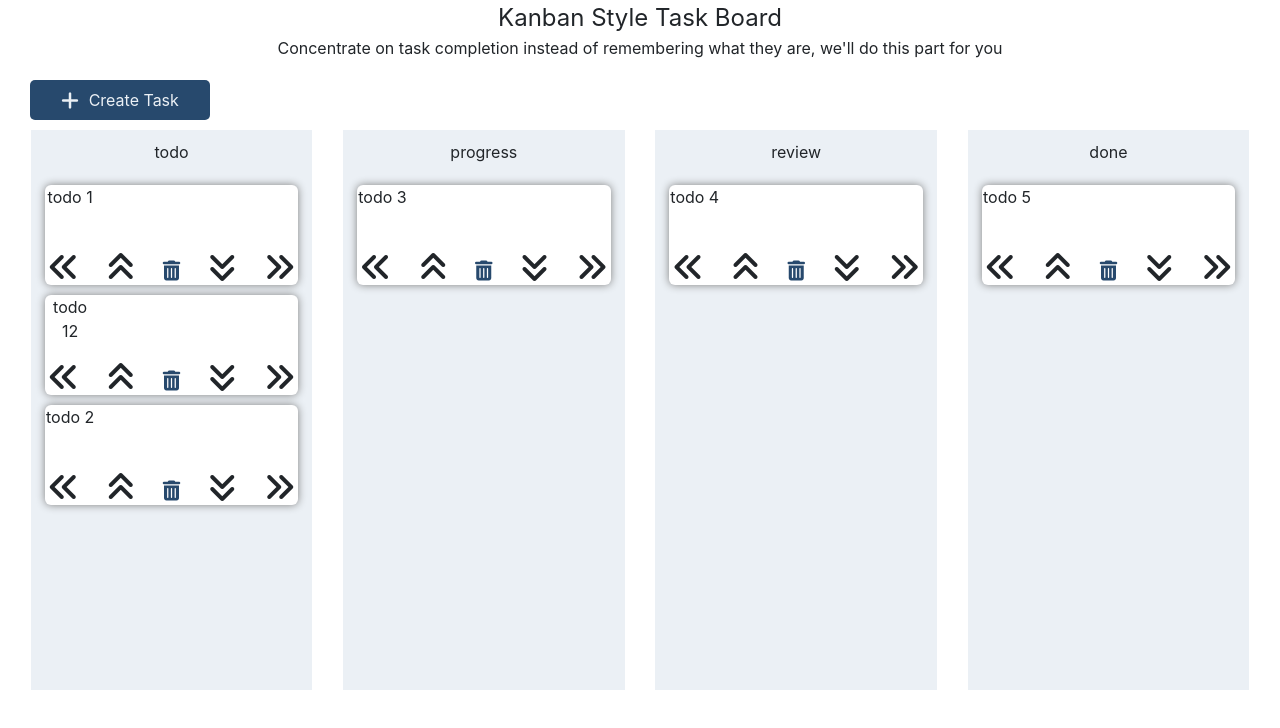
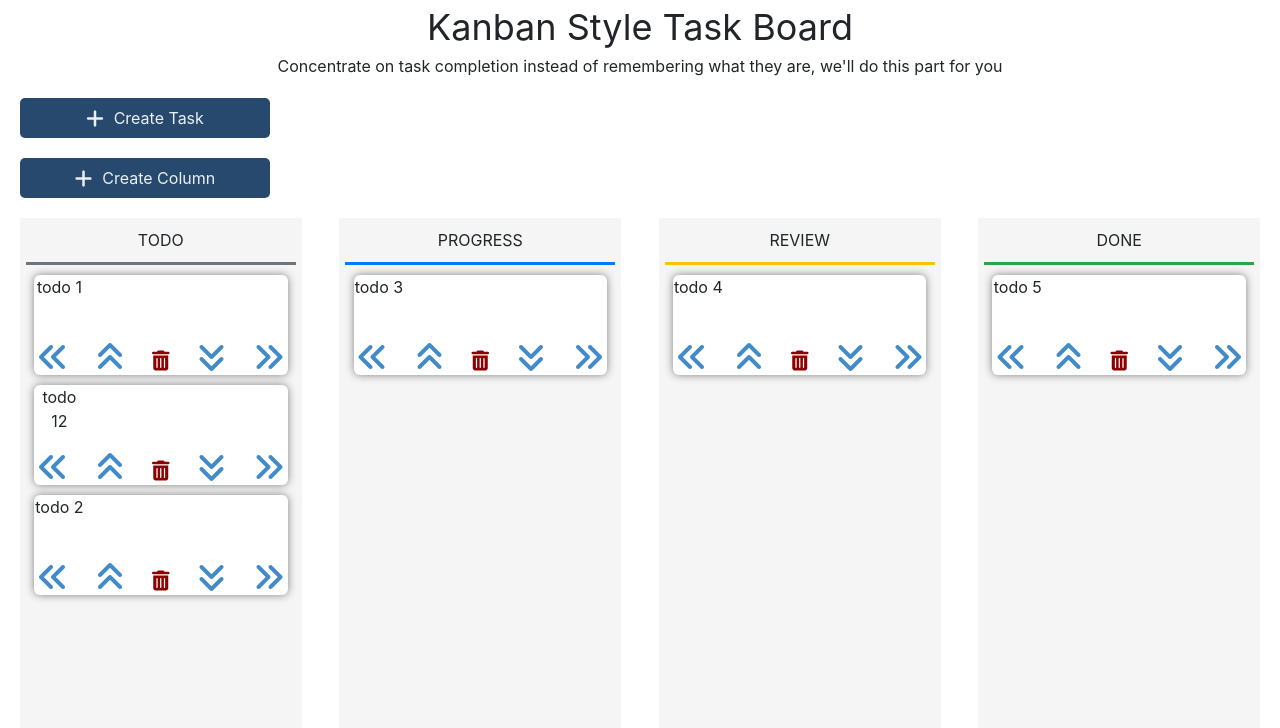
Before and after one commit to pachkovska/kanban-client, a React (Create React App) app: page / in a window 1280 px wide. Shown: the top 728 px of the page. Built offline with nearby package versions, Linux system fonts and the light colour scheme.

Commit message:
implement add workflow column functionality

```diff
--- a/src/App.css
+++ b/src/App.css
@@ -9,29 +9,29 @@
   text-align: center;
 }
 
-.moveTaskButton, .deleteButton {
-  color: var(--main-btn-color);
+.moveTaskButton--color {
+  color: #428bca;
 }
 
-.createNewTaskButton {
+.createNewTaskButton, .createNewBoardButton {
   background-color: var(--main-btn-color);
   color: #ebf0f5;
   height: 40px;
-  width: 180px;
+  width: 250px;
   border-radius: 5px;
   display: flex;
   flex-direction: row;
   justify-content: center;
   align-items: center;
-  margin-left: 30px;
+  margin-left: 20px;
   margin-top: 20px;
 }
 
-.createTaskIcon {
+.create-icon {
   margin: 0 10px 0 0;
 }
 
-.addTaskButton-modal {
+.addTaskButton-modal, .addBoardButton-modal {
   background-color: var(--main-btn-color) !important;
 }
 
@@ -40,11 +40,11 @@
 }
 
 .appHeader {
-  font-size: 24px;
+  font-size: 36px;
 }
 
 .taskStatusSection {
-  background-color: #ebf0f5;
+  background-color: #f5f5f5;
   min-width: 200px;
   width: 22vw;
   min-height: 70vh;
@@ -100,22 +100,35 @@
   grid-column: 3;
   align-self: end;
   margin-bottom: 3px;
+  color: darkred;
 }
 
 .boardBody {
   display: flex;
-  justify-content: space-evenly;
+  justify-content: space-between;
+  flex-wrap: wrap;
   flex-direction: row;
-  margin-top: 10px;
+  margin: 10px;
 }
 
 .titleLine {
   width: 96%;
-  background-color: #ebf0f5;
-  height: 1px;
+  height: 3px;
+  display: block;
   margin-bottom: 5px;
 }
 
 .taskStatusSection-title {
   margin: 10px 0 10px 0;
 }
+
+.taskStatusSection {
+  margin: 10px;
+  min-width: 250px;
+}
+
+@media screen and (max-width: 600px) {
+  .boardBody {
+    justify-content: flex-start;
+  }
+}
--- a/src/App.js
+++ b/src/App.js
@@ -1,6 +1,7 @@
 import React, {useState} from 'react';
 import './App.css';
 import NewTaskForm from "./components/createNewTask/NewTaskForm";
+import NewBoardForm from "./components/boardBody/NewBoardForm";
 import BoardCollection from "./components/boardBody/BoardCollection";
 import { v4 as uuidv4 } from 'uuid';
 
@@ -64,6 +65,12 @@ const tasksInitial = [
 function App() {
 
     const [tasks, setTasks] = useState(tasksInitial);
+
+    const handleAddBoard = (board) => {
+      const updatedBoardList = [...tasks];
+      updatedBoardList.push({...board, color: 'primary', boardTasks: []});
+      setTasks(updatedBoardList);
+    }
 
     const handleAddTask = (newTask) => {
         const updatedTodoTasks = tasks.find(board => board.boardName === 'todo');
@@ -146,6 +153,9 @@ function App() {
         <NewTaskForm
             handleAddTask={(task) => handleAddTask(task)}
         />
+        <NewBoardForm
+            handleAddBoard={(board) => handleAddBoard(board)}
+        />
         <BoardCollection
             tasks={tasks}
             handleHorizontalTaskMove={(args) => handleHorizontalTaskMove(args)}
--- /dev/null
+++ b/src/components/boardBody/NewBoardForm.js
@@ -0,0 +1,45 @@
+import React, { useState } from 'react';
+import { Button, Modal, ModalHeader, ModalBody, ModalFooter, Input } from 'reactstrap';
+
+function NewBoardForm (props) {
+    const {
+        className
+    } = props;
+
+    const [createBoardModal, setCreateBoardModal] = useState(false);
+    const [board, setBoard] = useState({});
+
+    const toggleModal = () => {
+        setCreateBoardModal(!createBoardModal);
+        setBoard({});
+    }
+
+    const onBoardChange = (ev) => {
+        const {name, value} = ev.target;
+        setBoard({[name]: value});
+    }
+
+    const onAddBoardButtonClick = () => {
+        props.handleAddBoard(board);
+        setCreateBoardModal(!createBoardModal);
+    }
+
+    return (
+        <div>
+            <div className={"createNewBoardButton"} onClick={toggleModal}><i className="fa fa-plus fa-lg create-icon"></i>Create Column</div>
+            <Modal isOpen={createBoardModal} modalTransition={{ timeout: 700 }} backdropTransition={{ timeout: 1300 }}
+                   toggle={toggleModal} className={className}>
+                <ModalHeader toggle={toggleModal}>Create New Workflow Column</ModalHeader>
+                <ModalBody>
+                    <Input className={"boardTitleInput"} type="text" name={"boardName"} onChange={onBoardChange} placeholder="Workflow Column Title ..." />
+                </ModalBody>
+                <ModalFooter>
+                    <Button className={"addBoardButton-modal"} onClick={onAddBoardButtonClick}>Add Column</Button>
+                    <Button color="secondary" onClick={toggleModal}>Cancel</Button>
+                </ModalFooter>
+            </Modal>
+        </div>
+    );
+}
+
+export default NewBoardForm;
--- a/src/components/boardBody/SingleBoard.js
+++ b/src/components/boardBody/SingleBoard.js
@@ -1,12 +1,14 @@
 import React from 'react';
 import SingleTaskCard from "./SingleTaskCard";
+import 'bootstrap/dist/css/bootstrap-grid.min.css';
+
 
 function SingleBoard ({board, handleHorizontalTaskMove, handleVerticalTaskMove, handleTaskDelete}) {
 
     return (
         <div className={"taskStatusSection"}>
-            <div className={"taskStatusSection-title"}>{board.boardName}</div>
-            <div className="titleLine"></div>
+            <div className={"taskStatusSection-title"}>{board.boardName.toUpperCase()}</div>
+            <div className={`titleLine bg-${board.color}`}></div>
             {
                 board.boardTasks.map(task => (
                     <SingleTaskCard
--- a/src/components/boardBody/taskButtons/MoveTaskButtonDown.js
+++ b/src/components/boardBody/taskButtons/MoveTaskButtonDown.js
@@ -2,7 +2,7 @@ import React from 'react';
 
 function MoveTaskButtonDown({onMoveButtonClick}) {
     return (
-        <div className={"moveTaskButton--down"} onClick={onMoveButtonClick}>
+        <div className={"moveTaskButton--down moveTaskButton--color"} onClick={onMoveButtonClick}>
             <i className="fa fa-angle-double-down fa-2x"></i>
         </div>
     );
--- a/src/components/boardBody/taskButtons/MoveTaskButtonLeft.js
+++ b/src/components/boardBody/taskButtons/MoveTaskButtonLeft.js
@@ -2,7 +2,7 @@ import React from 'react';
 
 function MoveTaskButtonLeft({onMoveButtonClick}) {
     return (
-        <div className={"moveTaskButton--left"} onClick={onMoveButtonClick}>
+        <div className={"moveTaskButton--left moveTaskButton--color"} onClick={onMoveButtonClick}>
             <i className="fa fa-angle-double-left fa-2x"></i>
         </div>
     );
--- a/src/components/boardBody/taskButtons/MoveTaskButtonRight.js
+++ b/src/components/boardBody/taskButtons/MoveTaskButtonRight.js
@@ -2,7 +2,7 @@ import React from 'react';
 
 function MoveTaskButtonRight({onMoveButtonClick}) {
     return (
-        <div className={"moveTaskButton--right"} onClick={onMoveButtonClick}>
+        <div className={"moveTaskButton--right moveTaskButton--color"} onClick={onMoveButtonClick}>
             <i className="fa fa-angle-double-right fa-2x"></i>
         </div>
     );
--- a/src/components/boardBody/taskButtons/MoveTaskButtonUp.js
+++ b/src/components/boardBody/taskButtons/MoveTaskButtonUp.js
@@ -2,7 +2,7 @@ import React from 'react';
 
 function MoveTaskButtonUp({onMoveButtonClick}) {
     return (
-        <div className={"moveTaskButton--up"} onClick={onMoveButtonClick}>
+        <div className={"moveTaskButton--up moveTaskButton--color"} onClick={onMoveButtonClick}>
             <i className="fa fa-angle-double-up fa-2x"></i>
         </div>
     );
--- a/src/components/createNewTask/NewTaskForm.js
+++ b/src/components/createNewTask/NewTaskForm.js
@@ -26,7 +26,7 @@ function NewTaskForm (props) {
 
     return (
         <div>
-            <div className={"createNewTaskButton"} onClick={toggleModal}><i className="fa fa-plus fa-lg createTaskIcon"></i>Create Task</div>
+            <div className={"createNewTaskButton"} onClick={toggleModal}><i className="fa fa-plus fa-lg create-icon"></i>Create Task</div>
             <Modal isOpen={createTaskModal} modalTransition={{ timeout: 700 }} backdropTransition={{ timeout: 1300 }}
                    toggle={toggleModal} className={className}>
                 <ModalHeader toggle={toggleModal}>Create New Task</ModalHeader>
```
